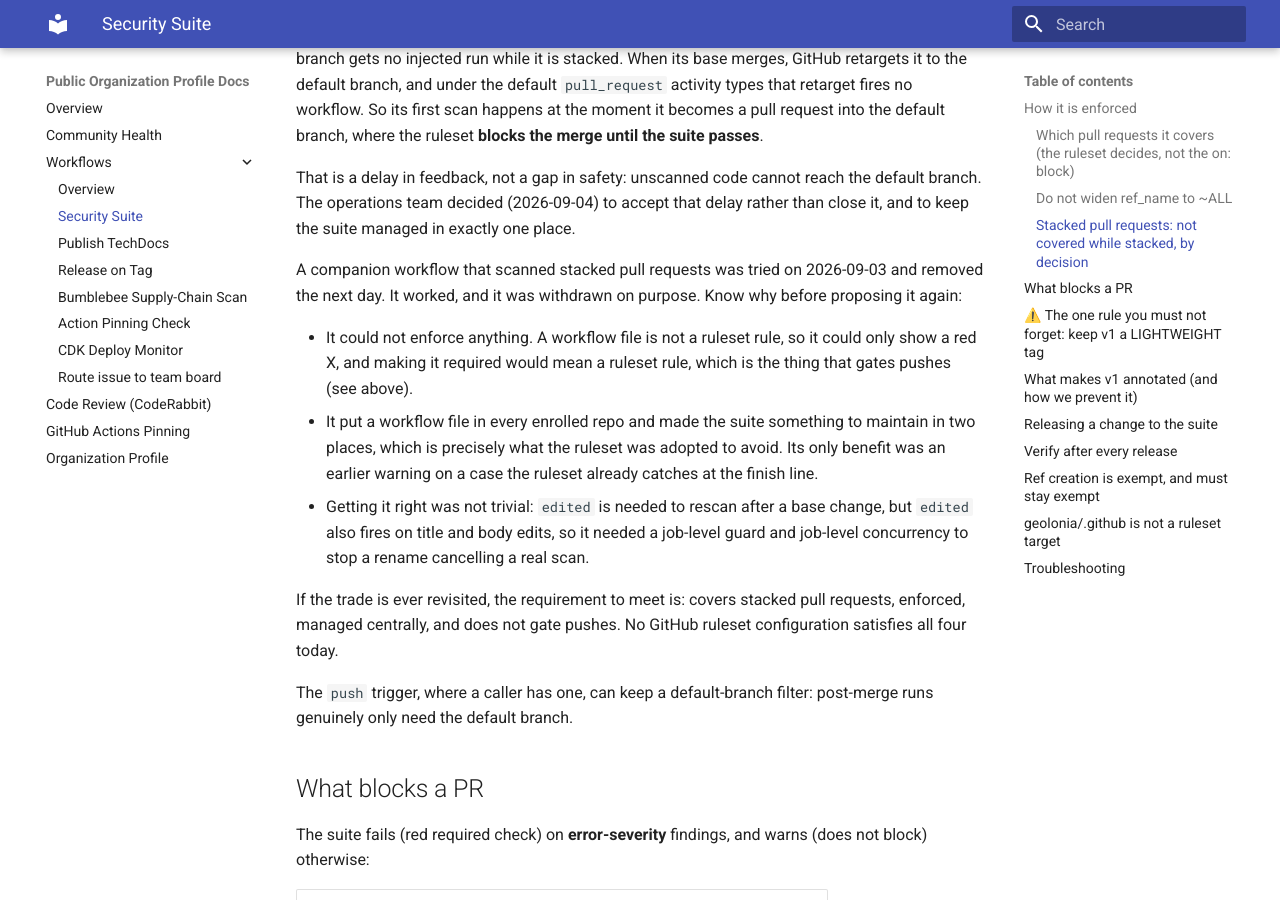
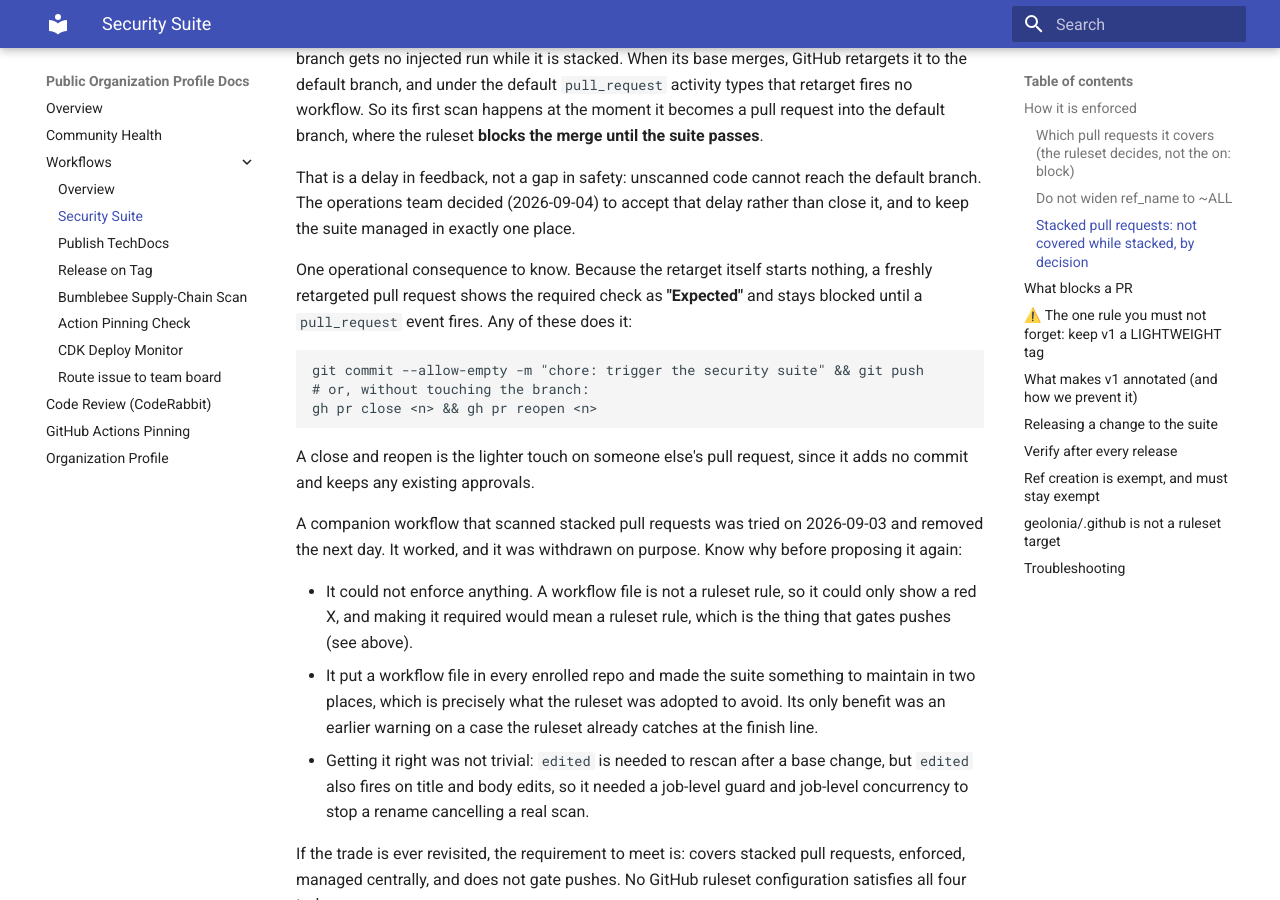
Before and after one commit to geolonia/.github, an MkDocs documentation site: the page built from docs/workflows/security-suite.md, in a window 1280 px wide and 900 px high, scrolled down 1402 px. Built offline with MkDocs 1.6.1 and Material for MkDocs 9.7.7, drawn with Linux system fonts in a browser that asks for light colours.

Commit message:
docs(security-suite): say how to start the first scan after a retarget
A retargeted stacked pull request shows the required check as Expected
and stays blocked, because the retarget is an edited event that neither
the default activity types nor the ruleset injector act on. Record the
two ways to fire it. Per CodeRabbit review on #132.

````diff
--- a/docs/workflows/security-suite.md
+++ b/docs/workflows/security-suite.md
@@ -68,6 +68,19 @@ where the ruleset **blocks the merge until the suite passes**.
 That is a delay in feedback, not a gap in safety: unscanned code cannot reach
 the default branch. The operations team decided (2026-09-04) to accept that
 delay rather than close it, and to keep the suite managed in exactly one place.
+
+One operational consequence to know. Because the retarget itself starts nothing,
+a freshly retargeted pull request shows the required check as **"Expected"**
+and stays blocked until a `pull_request` event fires. Any of these does it:
+
+```bash
+git commit --allow-empty -m "chore: trigger the security suite" && git push
+# or, without touching the branch:
+gh pr close <n> && gh pr reopen <n>
+```
+
+A close and reopen is the lighter touch on someone else's pull request, since it
+adds no commit and keeps any existing approvals.
 
 A companion workflow that scanned stacked pull requests was tried on 2026-09-03
 and removed the next day. It worked, and it was withdrawn on purpose. Know why
````
